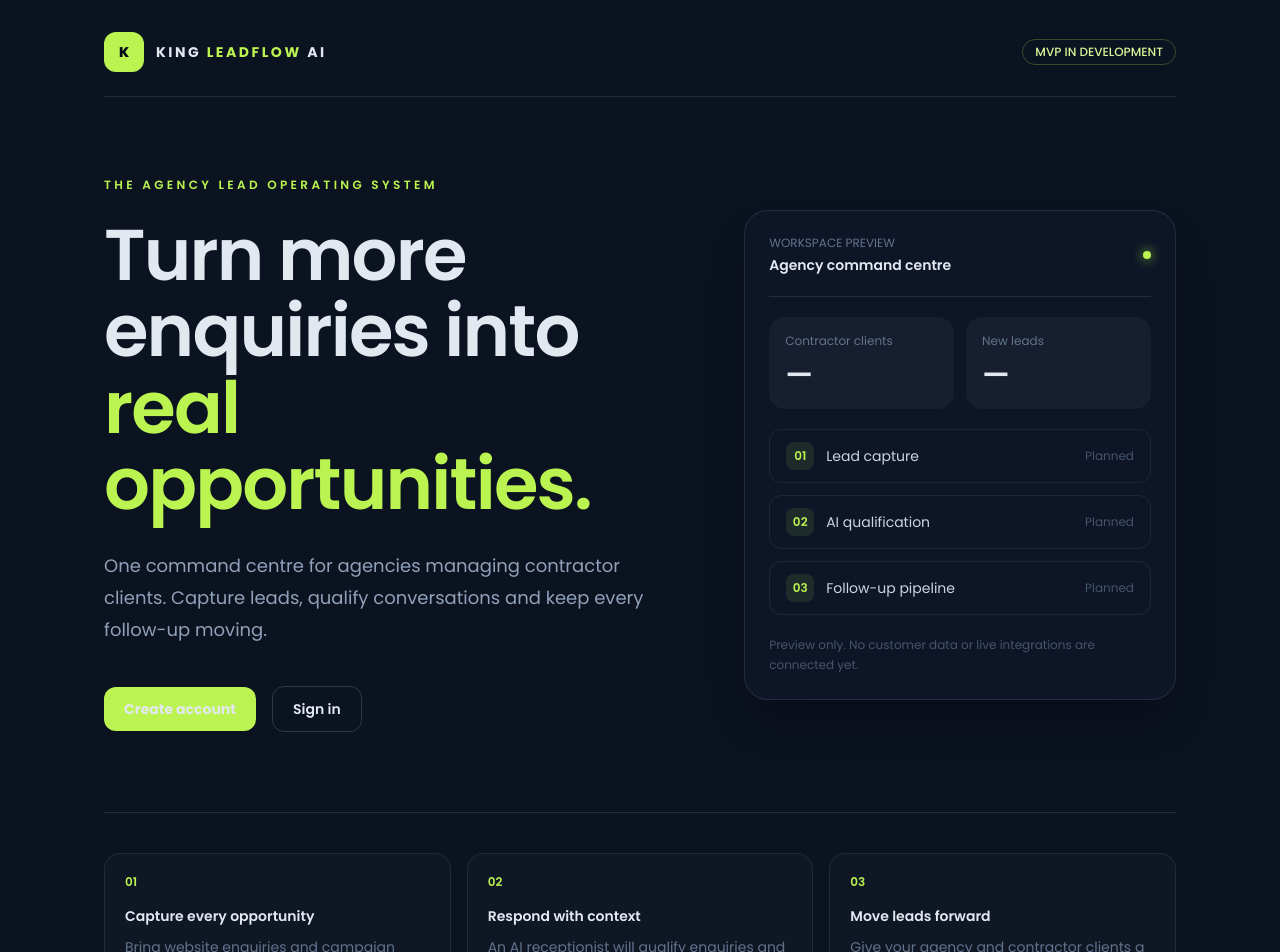
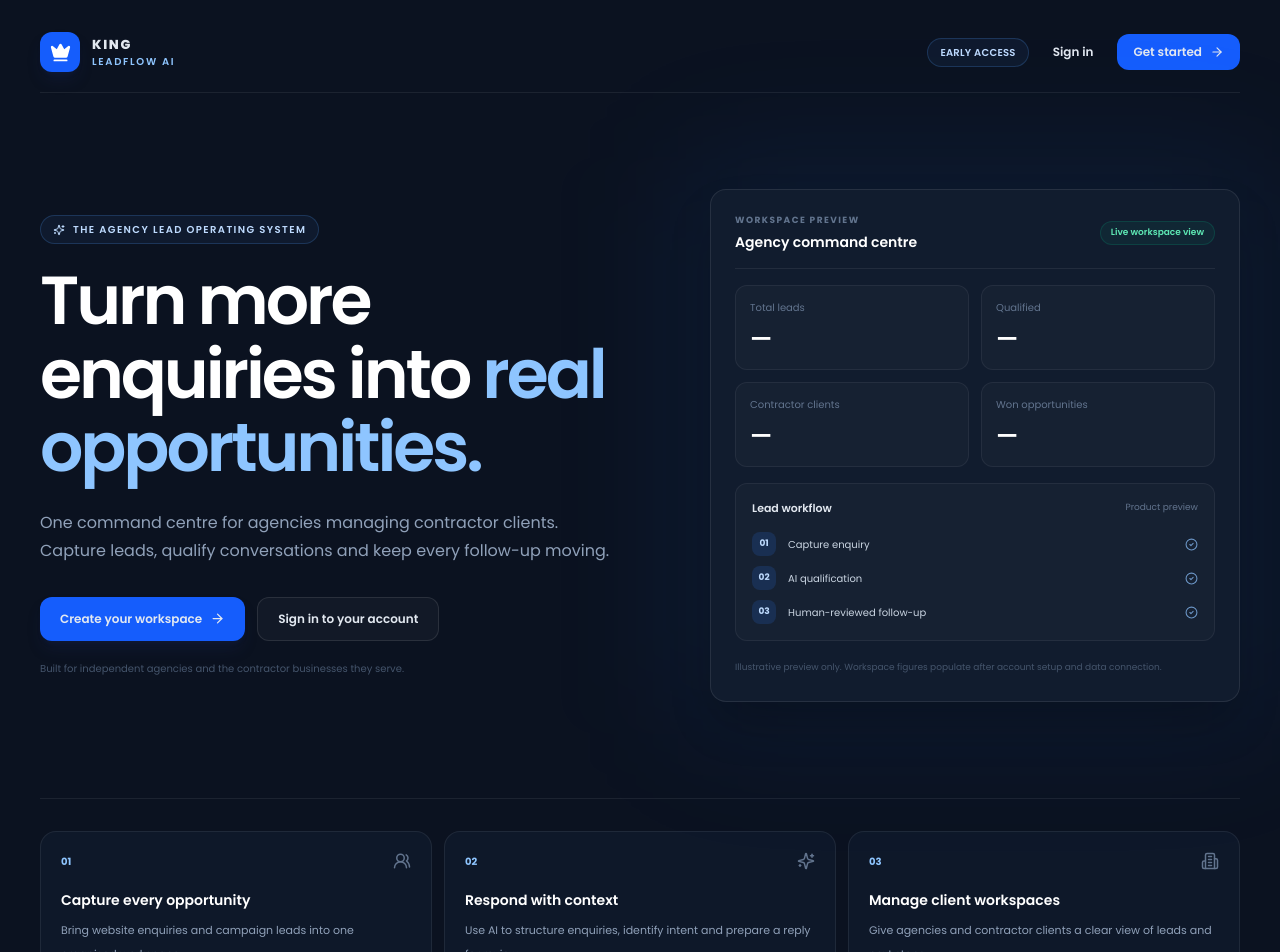
Before and after one commit to studio23webdezign/kingleadflow, a Next.js app: page / in a window 1280 px wide. Shown: the top 952 px of the page. Built offline with nearby package versions, Linux system fonts and the light colour scheme.

Commit message:
feat(ui): align public landing page with Lineone design system

```diff
--- a/app/page.tsx
+++ b/app/page.tsx
@@ -1,81 +1,73 @@
 import Link from "next/link";
+import { ArrowRight, Building2, CheckCircle2, Crown, Sparkles, UsersRound } from "lucide-react";
 
 const capabilities = [
-  { number: "01", title: "Capture every opportunity", description: "Bring website enquiries and campaign leads into one organised workspace." },
-  { number: "02", title: "Respond with context", description: "An AI receptionist will qualify enquiries and collect the details your team needs." },
-  { number: "03", title: "Move leads forward", description: "Give your agency and contractor clients a clear view of pipeline, follow-ups and outcomes." }
+  { number: "01", title: "Capture every opportunity", description: "Bring website enquiries and campaign leads into one organised workspace.", icon: UsersRound },
+  { number: "02", title: "Respond with context", description: "Use AI to structure enquiries, identify intent and prepare a reply for review.", icon: Sparkles },
+  { number: "03", title: "Manage client workspaces", description: "Give agencies and contractor clients a clear view of leads and next steps.", icon: Building2 },
 ];
 
 export default function Home() {
   return (
-    <main className="mx-auto flex min-h-screen w-full max-w-6xl flex-col px-6 py-8 sm:px-10">
-      <header className="flex items-center justify-between border-b border-white/10 pb-6">
+    <main className="mx-auto flex min-h-screen w-full max-w-[1440px] flex-col px-5 py-6 sm:px-10 sm:py-8">
+      <header className="flex items-center justify-between border-b border-white/[.07] pb-5">
         <Link href="/" className="flex items-center gap-3" aria-label="KING LEADFLOW AI home">
-          <span className="grid size-10 place-items-center rounded-xl bg-lime-300 font-black text-slate-950">K</span>
-          <span className="text-sm font-bold tracking-[0.18em]">KING <span className="text-lime-300">LEADFLOW</span> AI</span>
+          <span className="grid size-10 place-items-center rounded-xl bg-blue-600 text-white shadow-lg shadow-blue-950/30"><Crown size={21} fill="currentColor" /></span>
+          <span><span className="block text-[13px] font-extrabold tracking-[.13em]">KING</span><span className="block text-[10px] font-semibold tracking-[.17em] text-blue-300">LEADFLOW AI</span></span>
         </Link>
-        <span className="rounded-full border border-lime-300/25 px-3 py-1 text-xs font-medium text-lime-200">MVP IN DEVELOPMENT</span>
+        <div className="flex items-center gap-2 sm:gap-3">
+          <span className="hidden rounded-full border border-blue-400/20 bg-blue-400/[.06] px-3 py-1.5 text-[10px] font-semibold tracking-wide text-blue-200 sm:inline-flex">EARLY ACCESS</span>
+          <Link href="/login" className="rounded-xl px-3 py-2 text-xs font-semibold text-slate-300 transition hover:bg-white/[.05] hover:text-white">Sign in</Link>
+          <Link href="/signup" className="inline-flex h-9 items-center gap-2 rounded-xl bg-blue-600 px-4 text-xs font-semibold text-white transition hover:bg-blue-500">Get started <ArrowRight size={14} /></Link>
+        </div>
       </header>
 
-      <section className="grid flex-1 items-center gap-14 py-20 lg:grid-cols-[1.15fr_0.85fr]">
+      <section className="grid flex-1 items-center gap-12 py-16 lg:grid-cols-[1.08fr_.92fr] lg:py-24">
         <div>
-          <p className="mb-6 text-xs font-semibold tracking-[0.28em] text-lime-300">THE AGENCY LEAD OPERATING SYSTEM</p>
-          <h1 className="max-w-3xl text-5xl font-semibold leading-[1.06] tracking-tight sm:text-7xl">
-            Turn more enquiries into <span className="text-lime-300">real opportunities.</span>
-          </h1>
-          <p className="mt-7 max-w-xl text-lg leading-8 text-slate-400">
-            One command centre for agencies managing contractor clients. Capture leads, qualify conversations and keep every follow-up moving.
-          </p>
-          <div className="mt-10 flex flex-wrap items-center gap-4">
-            <Link href="/signup" className="rounded-xl bg-lime-300 px-5 py-3 text-sm font-bold text-slate-950">Create account</Link>
-            <Link href="/login" className="rounded-xl border border-white/15 px-5 py-3 text-sm font-semibold text-slate-200">Sign in</Link>
+          <p className="mb-5 inline-flex items-center gap-2 rounded-full border border-blue-400/20 bg-blue-400/[.06] px-3 py-1.5 text-[10px] font-semibold tracking-[.14em] text-blue-200"><Sparkles size={12} /> THE AGENCY LEAD OPERATING SYSTEM</p>
+          <h1 className="max-w-3xl text-[42px] font-semibold leading-[1.08] tracking-[-.045em] text-white sm:text-6xl xl:text-[68px]">Turn more enquiries into <span className="text-blue-300">real opportunities.</span></h1>
+          <p className="mt-6 max-w-xl text-sm leading-7 text-slate-400 sm:text-base">One command centre for agencies managing contractor clients. Capture leads, qualify conversations and keep every follow-up moving.</p>
+          <div className="mt-8 flex flex-wrap items-center gap-3">
+            <Link href="/signup" className="inline-flex h-11 items-center gap-2 rounded-xl bg-blue-600 px-5 text-xs font-semibold text-white shadow-lg shadow-blue-950/30 transition hover:bg-blue-500">Create your workspace <ArrowRight size={15} /></Link>
+            <Link href="/login" className="inline-flex h-11 items-center rounded-xl border border-white/10 bg-white/[.03] px-5 text-xs font-semibold text-slate-200 transition hover:bg-white/[.07]">Sign in to your account</Link>
           </div>
+          <p className="mt-5 text-[10px] text-slate-600">Built for independent agencies and the contractor businesses they serve.</p>
         </div>
 
-        <div className="rounded-3xl border border-white/10 bg-slate-900/70 p-6 shadow-2xl shadow-black/30">
-          <div className="flex items-center justify-between border-b border-white/10 pb-5">
-            <div>
-              <p className="text-xs text-slate-500">WORKSPACE PREVIEW</p>
-              <h2 className="mt-1 font-semibold">Agency command centre</h2>
+        <div className="relative">
+          <div className="absolute -inset-8 rounded-[36px] bg-blue-500/[.08] blur-3xl" />
+          <div className="relative overflow-hidden rounded-2xl border border-white/[.09] bg-[#111c2e] p-5 shadow-2xl shadow-black/30 sm:p-6">
+            <div className="flex items-center justify-between border-b border-white/[.07] pb-4">
+              <div><p className="text-[9px] font-bold tracking-[.16em] text-slate-500">WORKSPACE PREVIEW</p><h2 className="mt-1 text-sm font-semibold text-white">Agency command centre</h2></div>
+              <span className="rounded-full border border-emerald-400/15 bg-emerald-400/[.06] px-2.5 py-1 text-[9px] font-semibold text-emerald-300">Live workspace view</span>
             </div>
-            <span className="size-2 rounded-full bg-lime-300 shadow-[0_0_12px_#a3e635]" />
+            <div className="grid grid-cols-2 gap-3 py-4">
+              {[["Total leads", "—"], ["Qualified", "—"], ["Contractor clients", "—"], ["Won opportunities", "—"]].map(([label, value]) => <div key={label} className="rounded-xl border border-white/[.06] bg-white/[.025] p-3.5"><p className="text-[10px] text-slate-500">{label}</p><p className="mt-2 text-2xl font-semibold text-white">{value}</p></div>)}
+            </div>
+            <div className="rounded-xl border border-white/[.06] bg-white/[.025] p-4">
+              <div className="flex items-center justify-between"><p className="text-[11px] font-semibold text-slate-200">Lead workflow</p><span className="text-[9px] text-slate-500">Product preview</span></div>
+              <div className="mt-4 space-y-2.5">
+                {["Capture enquiry", "AI qualification", "Human-reviewed follow-up"].map((item, index) => <div key={item} className="flex items-center gap-3"><span className="grid size-6 place-items-center rounded-lg bg-blue-500/15 text-[9px] font-bold text-blue-200">0{index + 1}</span><span className="text-[10px] text-slate-300">{item}</span><CheckCircle2 size={13} className="ml-auto text-blue-300/70" /></div>)}
+              </div>
+            </div>
+            <p className="mt-4 text-[9px] leading-5 text-slate-600">Illustrative preview only. Workspace figures populate after account setup and data connection.</p>
           </div>
-          <div className="grid grid-cols-2 gap-3 py-5">
-            <div className="rounded-2xl bg-white/[0.04] p-4">
-              <p className="text-xs text-slate-500">Contractor clients</p>
-              <p className="mt-2 text-3xl font-semibold">—</p>
-            </div>
-            <div className="rounded-2xl bg-white/[0.04] p-4">
-              <p className="text-xs text-slate-500">New leads</p>
-              <p className="mt-2 text-3xl font-semibold">—</p>
-            </div>
-          </div>
-          <div className="space-y-3">
-            {["Lead capture", "AI qualification", "Follow-up pipeline"].map((item, index) => (
-              <div key={item} className="flex items-center gap-3 rounded-xl border border-white/[0.07] px-4 py-3">
-                <span className="grid size-7 place-items-center rounded-lg bg-lime-300/10 text-xs font-semibold text-lime-300">0{index + 1}</span>
-                <span className="text-sm text-slate-300">{item}</span>
-                <span className="ml-auto text-xs text-slate-600">Planned</span>
-              </div>
-            ))}
-          </div>
-          <p className="mt-5 text-xs leading-5 text-slate-600">Preview only. No customer data or live integrations are connected yet.</p>
         </div>
       </section>
 
-      <section className="grid gap-4 border-t border-white/10 py-10 md:grid-cols-3">
-        {capabilities.map((item) => (
-          <article key={item.number} className="rounded-2xl border border-white/[0.08] bg-white/[0.02] p-5">
-            <p className="text-xs font-semibold text-lime-300">{item.number}</p>
-            <h2 className="mt-4 font-semibold">{item.title}</h2>
-            <p className="mt-2 text-sm leading-6 text-slate-500">{item.description}</p>
-          </article>
-        ))}
+      <section className="grid gap-3 border-t border-white/[.07] py-8 md:grid-cols-3">
+        {capabilities.map((item) => {
+          const Icon = item.icon;
+          return <article key={item.number} className="rounded-2xl border border-white/[.07] bg-[#111c2e]/70 p-5 transition hover:border-blue-400/20 hover:bg-[#111c2e]">
+            <div className="flex items-center justify-between"><span className="text-[10px] font-bold text-blue-300">{item.number}</span><Icon size={18} className="text-slate-500" /></div>
+            <h2 className="mt-5 text-sm font-semibold text-white">{item.title}</h2>
+            <p className="mt-2 text-[11px] leading-6 text-slate-400">{item.description}</p>
+          </article>;
+        })}
       </section>
 
-      <footer className="flex flex-wrap justify-between gap-3 border-t border-white/10 py-6 text-xs text-slate-600">
-        <span>© {new Date().getFullYear()} KING LEADFLOW AI</span>
-        <span>Independent product · Early development</span>
+      <footer className="flex flex-wrap justify-between gap-3 border-t border-white/[.07] py-5 text-[10px] text-slate-600">
+        <span>© {new Date().getFullYear()} KING LEADFLOW AI</span><span>Independent product · Early access</span>
       </footer>
     </main>
   );
```
